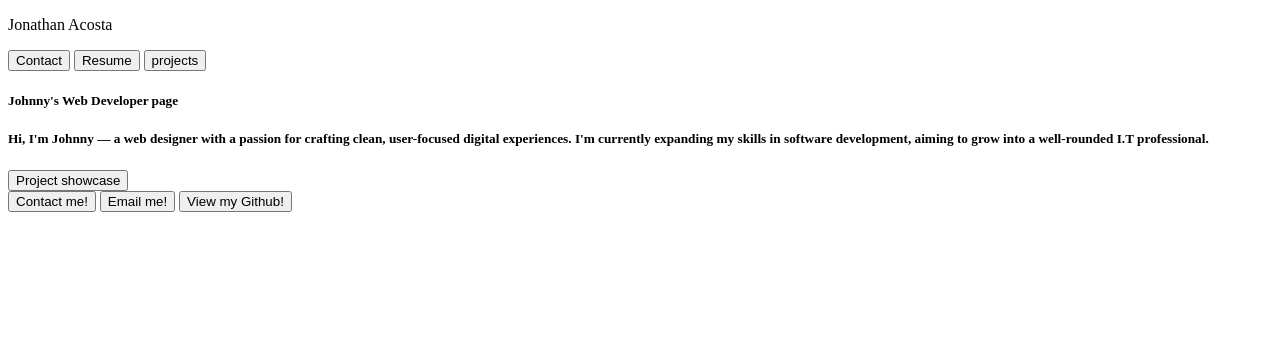
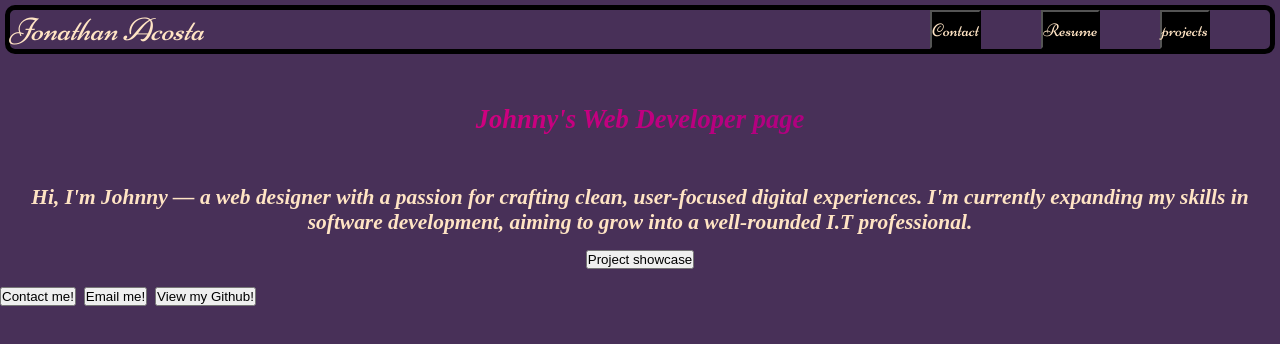
Before and after one commit to JohnnyA7115/Johnny-Portfolio, a plain HTML site: page Website/index.html in a window 1280 px wide. Drawn offline with Linux system fonts and the light colour scheme.

Commit message:
intial commit

```diff
--- a/Website/index.html
+++ b/Website/index.html
@@ -4,19 +4,24 @@
     <meta charset="UTF-8">
     <meta name="viewport" content="width=device-width, initial-scale=1.0">
     <title>Johnny portfoilo </title>
+    <link rel="stylesheet" href="stylee.css"/>
+    <link rel="preconnect" href="https://fonts.googleapis.com">
+<link rel="preconnect" href="https://fonts.gstatic.com" crossorigin>
+<link href="https://fonts.googleapis.com/css2?family=Niconne&display=swap" rel="stylesheet">
+    <script src="script.js"></script>
 </head>
 <body>
     <header>
-     <p>Jonathan Acosta</p>
-     <div>
-        <button>Contact</button>
-        <button>Resume</button>
-        <button>projects</button>
+     <p class="name">Jonathan Acosta</p>
+     <div class="div">
+        <button class="iv">Contact</button>
+        <button class="iv">Resume</button>
+        <button class="iv">projects</button>
     </div>
     </header>
     <main>
         <h5>Johnny's Web Developer page</h5>
-        <h5>Hi, I'm Johnny — <bold>a web designer</bold> with a passion for crafting clean, user-focused digital experiences. I'm currently expanding my skills in software development, aiming to grow into a well-rounded I.T professional.</h5>
+        <h6>Hi, I'm Johnny — <bold>a web designer</bold> with a passion for crafting clean, user-focused digital experiences. I'm currently expanding my skills in software development, aiming to grow into a well-rounded I.T professional.</h6>
         <button>Project showcase</button>
     </main>
     <footer>
--- a/Website/stylee.css
+++ b/Website/stylee.css
@@ -0,0 +1,46 @@
+* {
+    margin: 0%;
+    padding: 0%;
+}
+body {
+    background-color: rgb(72, 48, 88);
+    color: bisque;
+    font-style: italic;
+    font-size: xx-large;
+}
+header {
+    font-style: italic;
+    margin: 5px;
+    border-radius: 10px;
+    border-width: 10px;
+    border: 5px solid black;
+    display: flex;
+    justify-content: space-between;
+}
+.div {
+    display: flex;
+    justify-content: space-evenly;
+    width: 400px;
+}
+.iv {
+    font-size: large;
+    font-family: "Niconne";
+    color: bisque;
+    background-color: black;
+}
+.iv:hover {
+    font-size: xx-large;
+}
+.name {
+    font-family: "Niconne";
+}
+main {
+    margin-top: 50px;
+    text-align: center;
+}
+h5 {
+    margin-bottom: 50px;
+    background: linear-gradient(to right, #ff007f, #800080);
+    -webkit-background-clip: text;
+    -webkit-text-fill-color: transparent;
+}
```
